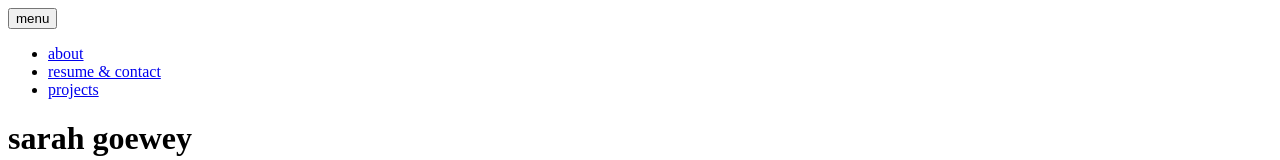
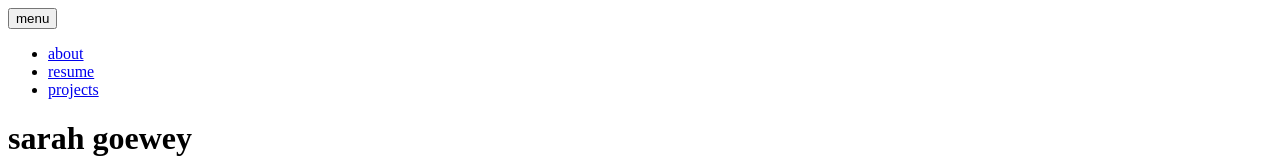
Before and after one commit to sarah-goewey/portfolio, a React app: page / in a window 1280 px wide. Shown: the top 160 px of the page. Built offline with nearby package versions, Linux system fonts and the light colour scheme; the HTML template or start-up script is replaced by a standard one.

Commit message:
changed menu names

```diff
--- a/src/Components/App.js
+++ b/src/Components/App.js
@@ -27,7 +27,7 @@ const App = () => {
               </li>
               <li>
                 <Link className="dropdown-item" to="/resume">
-                  resume & contact
+                  resume
                 </Link>
               </li>
               <li>
```
